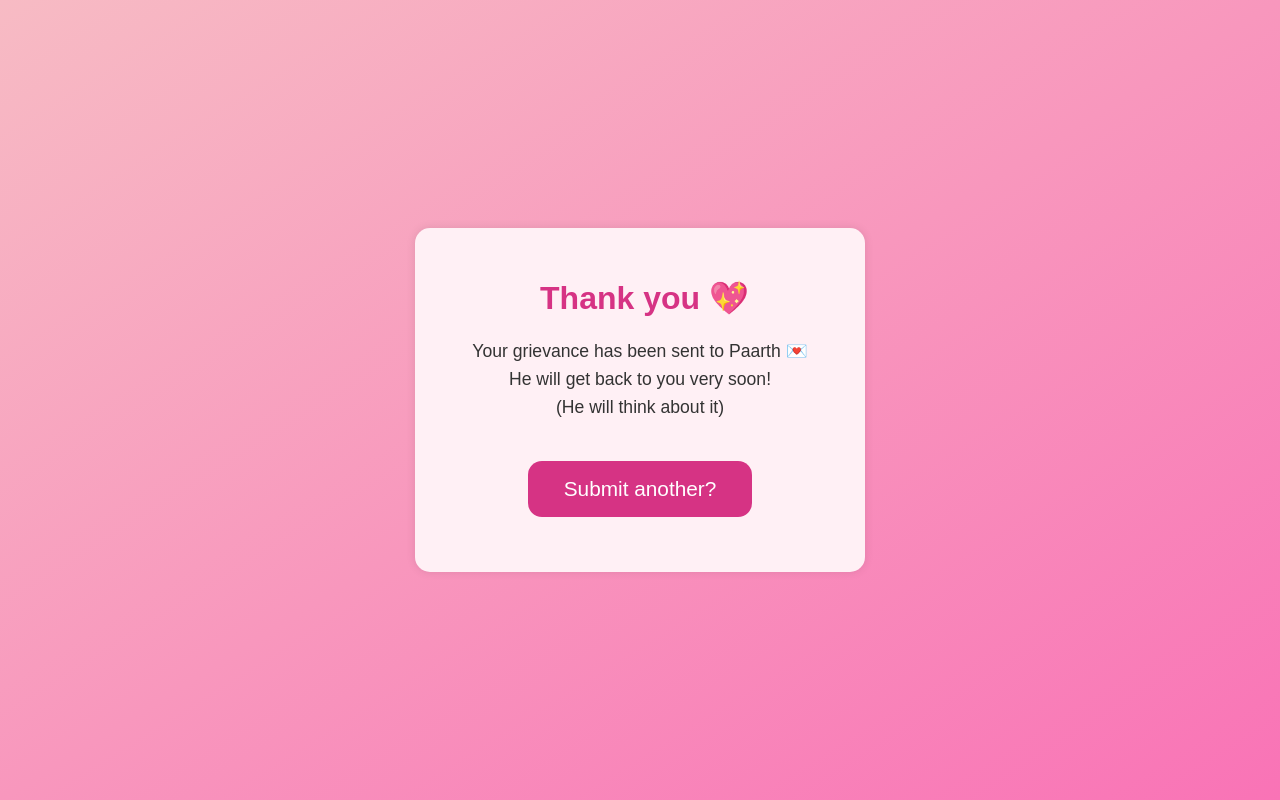
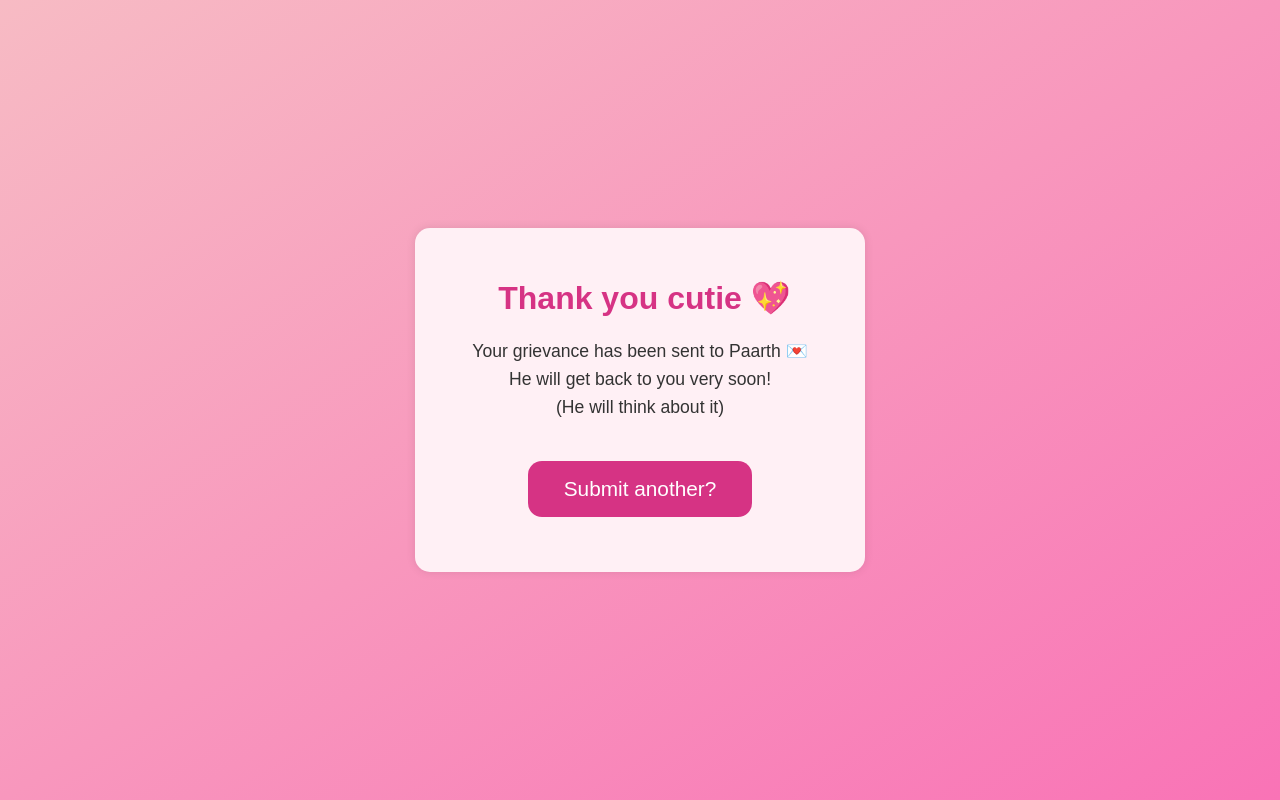
Before and after one commit to PaarthYadav/Grievance-Portal, a plain HTML site: page thankyou.html in a window 1280 px wide. Drawn offline with Linux system fonts and the light colour scheme.

Commit message:
Updated commit

```diff
--- a/thankyou.html
+++ b/thankyou.html
@@ -55,7 +55,7 @@
 </head>
 <body>
   <div class="container">
-    <h1>&nbsp;Thank you 💖</h1>
+    <h1>&nbsp;Thank you cutie 💖</h1>
     <p>Your grievance has been sent to Paarth 💌<br>He will get back to you very soon!<br>(He will think about it)</p>
     <a href="index.html" class="back-button">Submit another?</a>
   </div>
```
